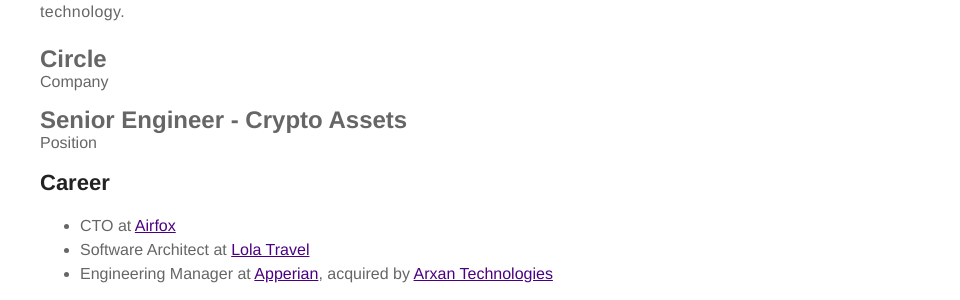
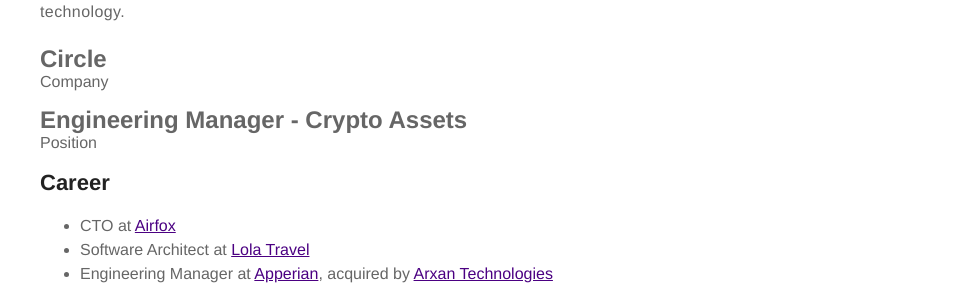
Before and after one commit to seibelj/seibelj.github.io, a Jekyll site: the page built from about.html, in a window 1280 px wide. Shown: the part 732-1032 px from the top of the page, without its empty margins (320-1280 px from the left). Built offline with Jekyll 4.4.1, drawn with Linux system fonts in a browser that asks for light colours.

Commit message:
update resume

```diff
--- a/about.html
+++ b/about.html
@@ -20,7 +20,7 @@
 	<div><span>Company</span></div>
 </div>
 
-<div><span class="emph">Senior Engineer - Crypto Assets</span></div>
+<div><span class="emph">Engineering Manager - Crypto Assets</span></div>
 <div><span>Position</span></div>
 
 <h2>Career</h2>
```
